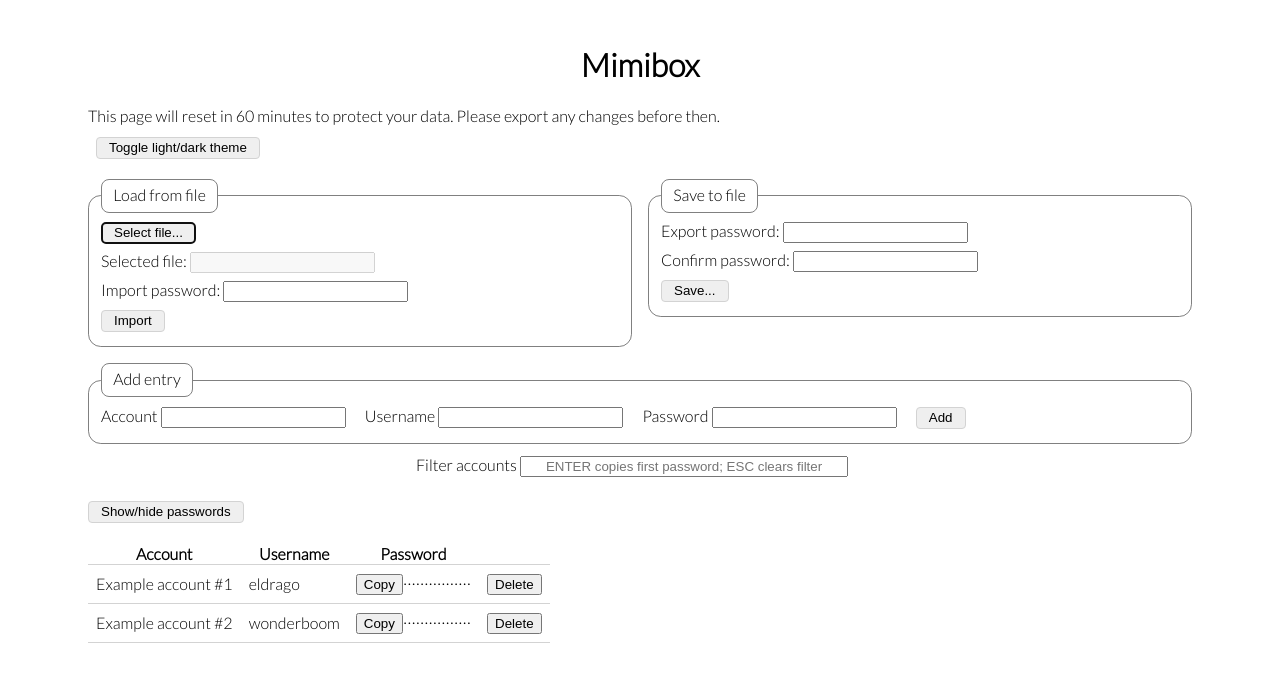
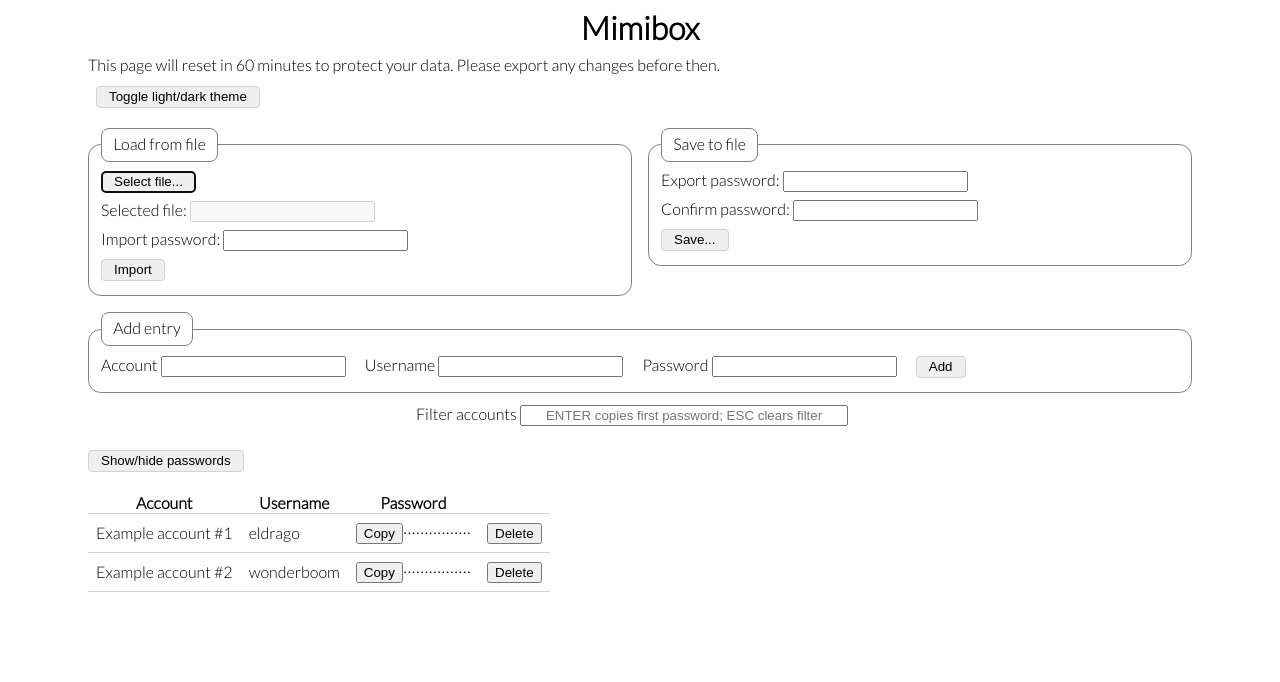
Before and after one commit to a-n-d-r-3-w/mimibox, a website: page index.html in a window 1280 px wide. Drawn offline with Linux system fonts and the light colour scheme.

Commit message:
Layout tweaks

```diff
--- a/main.css
+++ b/main.css
@@ -4,7 +4,7 @@
 }
 
 body {
-    padding: 1rem 5rem;
+    padding: 0 5rem;
     font-family: "Lato Light", sans-serif;
 }
 
@@ -15,6 +15,7 @@ body.dark {
 
 h1, p {
     text-align: center;
+    margin: 0.5rem 0;
 }
 
 img {
```
